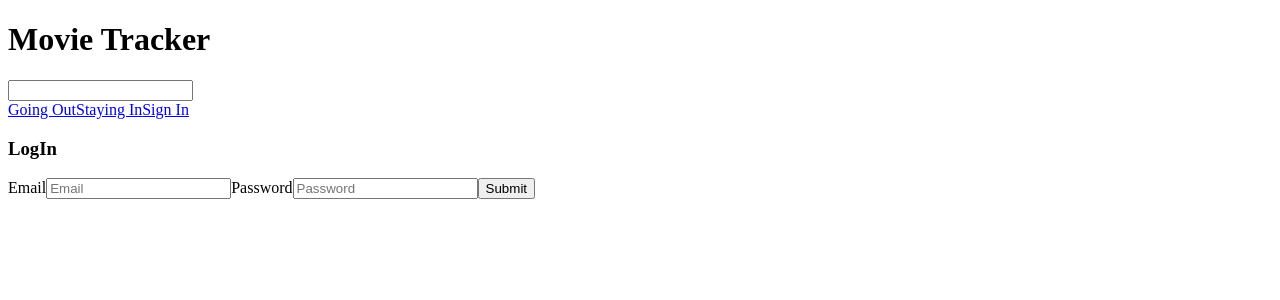
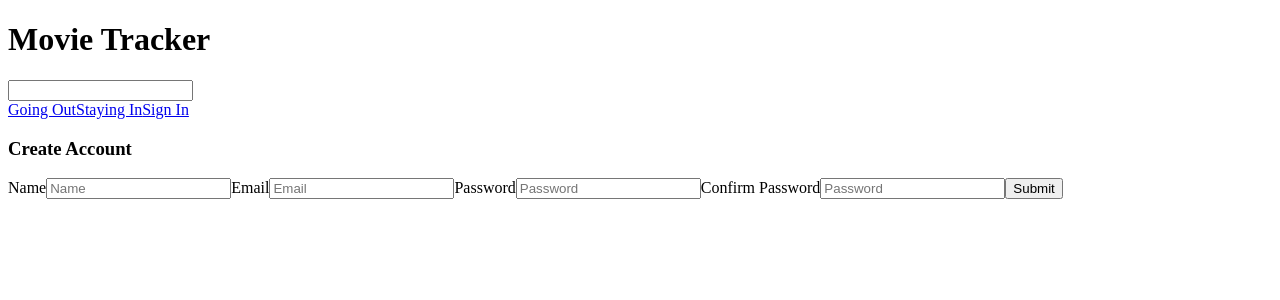
Before and after one commit to kalex19/MovieTracker, a React (Create React App) app: page /createAccount in a window 1280 px wide. Shown: the top 300 px of the page. Built offline with nearby package versions, Linux system fonts and the light colour scheme; no server answers.

Commit message:
capturing form and setting to state
Co-authored-by: Katherine Lewis <kale8432@colorado.edu>

```diff
--- a/src/Components/CreateAccount/CreateAccount.jsx
+++ b/src/Components/CreateAccount/CreateAccount.jsx
@@ -4,21 +4,38 @@ class CreateAccount extends Component {
   constructor() {
     super()
     this.state = {
-      userName: '',
-      password: ''
+      email: '',
+      password: '',
+      name:''
     }
+  }
+
+  handleChange = (e) => {
+    this.setState({
+      [e.target.name]:e.target.value
+    })
+  }
+
+  handleSubmit = (e) => {
+    e.preventDefault();
+    console.log(this.state.name)
+
   }
 
   render() {
     return(
         <section>
-           <form>
-            <h3>LogIn</h3>
-              <label htmlFor="email-new">Email</label>
-                <input type="email" name="email" placeholder="Email" id="email-new"/>
-              <label htmlFor="password-new">Password</label>
-                <input type="password" name="password" placeholder="Password" id="password-new"/>
-              <input type="submit" />
+           <form onSubmit={this.handleSubmit}>
+            <h3>Create Account</h3>
+            <label htmlFor="name">Name</label>
+            <input type="text" placeholder="Name" name="name" id="name" value={this.state.name} onChange={this.handleChange}/>
+            <label htmlFor="email-new">Email</label>
+              <input type="email" name="email" placeholder="Email" id="email-new" value={this.state.email} onChange={this.handleChange}/>
+            <label htmlFor="password-new">Password</label>
+              <input type="password" name="password" placeholder="Password" id="password-new" value={this.state.password} onChange={this.handleChange}/>
+              <label htmlFor="password-confirm">Confirm Password</label>
+              <input type="password" name="password" placeholder="Password" id="password-confirm"/>
+            <input type="submit" />
           </form>
         </section>
     )
--- a/src/Components/SignIn/SignIn.jsx
+++ b/src/Components/SignIn/SignIn.jsx
@@ -1,5 +1,5 @@
 import React, {Component} from 'react';
-import {Route, NavLink } from 'react-router-dom';
+import {NavLink} from 'react-router-dom';
 
 
 
@@ -7,11 +7,25 @@ class SignIn extends Component {
   constructor() {
     super();
     this.state = {
-      userName: '',
+      email: '',
       password: ''
 
     }
   }
+
+  handleChange = (e) => {
+    this.setState({
+      [e.target.name]:e.target.value
+    })
+  }
+
+  handleSubmit = (e) => {
+    e.preventDefault();
+    console.log(this.state.name)
+
+  }
+
+
 
   render() {
     return (
@@ -20,9 +34,9 @@ class SignIn extends Component {
           <form>
             <h3>LogIn</h3>
               <label htmlFor="email-existing">Email</label>
-                <input type="email" name="email" placeholder="Email" id="email-existing"/>
+                <input type="email" name="email" placeholder="Email" id="email-existing" onChange={this.handleChange}/>
               <label htmlFor="password-existing">Password</label>
-                <input type="password" name="password" placeholder="Password" id="password-existing"/>
+                <input type="password" name="password" placeholder="Password" id="password-existing" onChange={this.handleChange}/>
               <input type="submit" />
           </form>
         <NavLink  to="/createAccount">Create Account</NavLink>
```
Also changed, not shown: src/Util/ApiCalls/postUser.js (added, +11 -0 lines).
